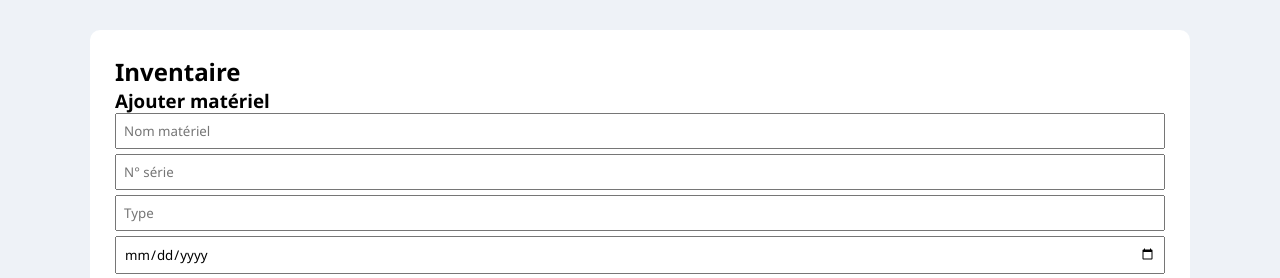
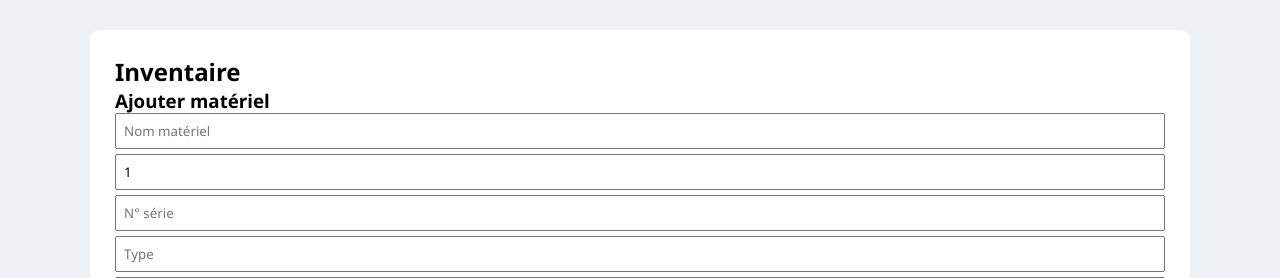
Before and after one commit to Tof55260/materiel-nautique-sdis55, a Flask app: page /inventaire in a window 1280 px wide. Shown: the top 278 px of the page. Run offline with Flask 3, Linux system fonts and the light colour scheme; data that the repository does not hold is empty.

Commit message:
Update inventaire.html

```diff
--- a/templates/inventaire.html
+++ b/templates/inventaire.html
@@ -7,6 +7,7 @@
 
 <form method="POST">
     <input name="nom" placeholder="Nom matériel" required>
+    <input name="quantite" type="number" value="1" min="1" required placeholder="Quantité">
     <input name="numero" placeholder="N° série">
     <input name="type" placeholder="Type">
     <input type="date" name="date">
```
